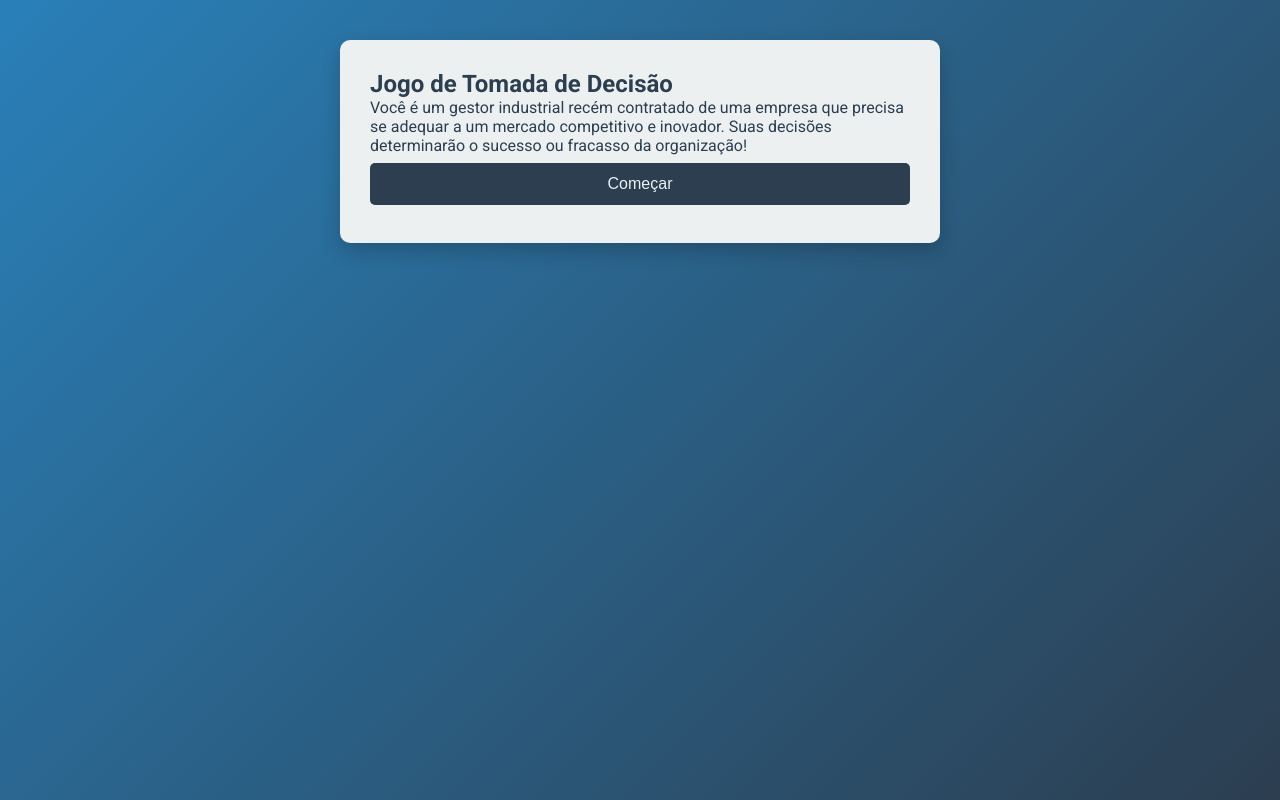
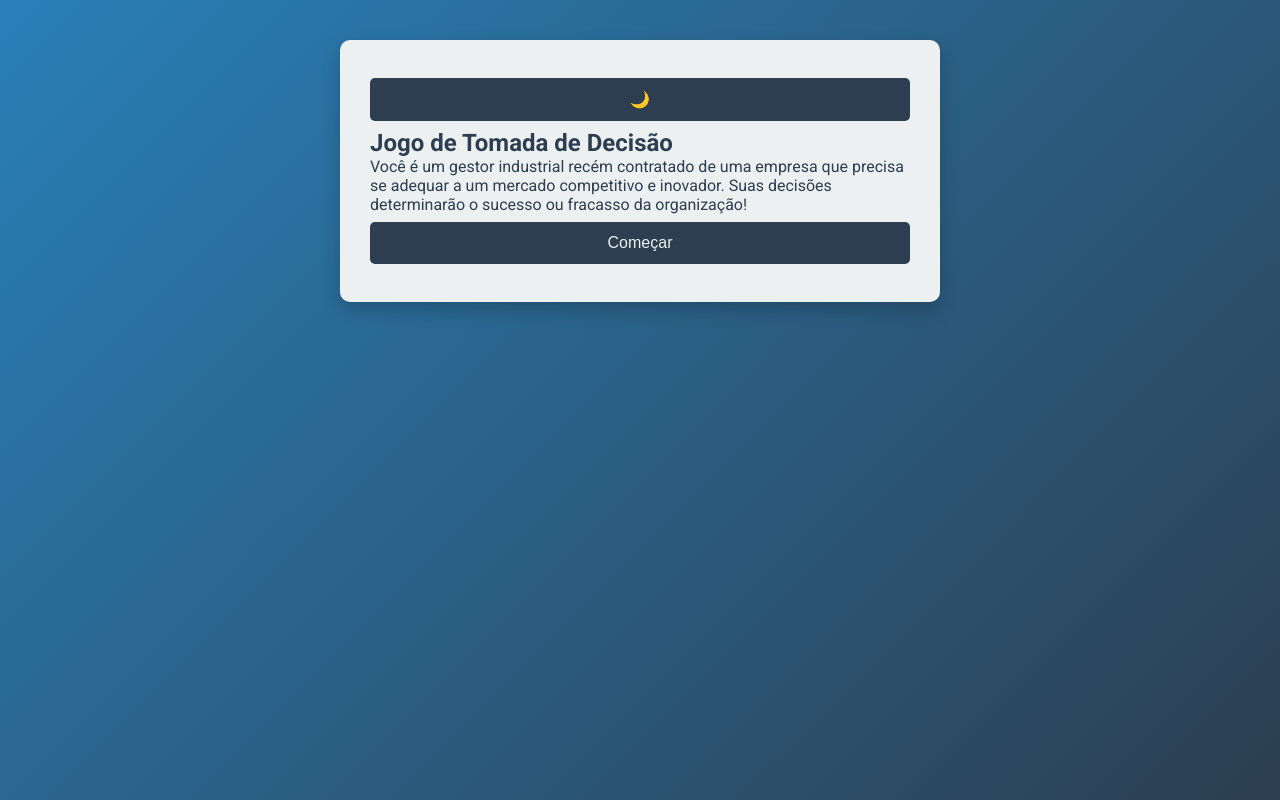
Before and after one commit to ZeNinguem011/Jogo-TCC, a website with bundled scripts: page index.html in a window 1280 px wide. Built offline with nearby package versions, Linux system fonts and the light colour scheme; files whose address does not match are found by name.

Commit message:
Update index.html

```diff
--- a/index.html
+++ b/index.html
@@ -11,20 +11,20 @@
     />
   </head>
   <body>
+    <!-- Barra de progresso da empresa -->
     <div id="company-bar-container" class="hidden">
       <div id="company-bar"></div>
     </div>
 
-    <!-- Tela de Introdução -->
+    <!-- Tela inicial com introdução ao jogo -->
     <div class="container" id="intro">
+      <button id="toggle-theme" class="theme-toggle">🌙</button>
       <h2>Jogo de Tomada de Decisão</h2>
-      <p>
-        Você é um gestor industrial recém contratado de uma empresa que precisa se adequar a um mercado competitivo e inovador. Suas decisões determinarão o sucesso ou fracasso da organização!
-      </p>
+      <p>Você é um gestor industrial recém contratado de uma empresa que precisa se adequar a um mercado competitivo e inovador. Suas decisões determinarão o sucesso ou fracasso da organização!</p>
       <button id="btnIniciar">Começar</button>
     </div>
 
-    <!-- Tela de Seleção de Personagem -->
+    <!-- Tela de seleção de personagem -->
     <div class="container hidden" id="personagem">
       <h2>Escolha seu Personagem</h2>
       <div class="personagem-grid">
@@ -44,14 +44,14 @@
       <button id="btnConfirmarPersonagem">Confirmar</button>
     </div>
 
-    <!-- Tela de Inserção de Nome -->
+    <!-- Tela para inserção do nome do jogador -->
     <div class="container hidden" id="nome">
       <h2>Como devemos te chamar?</h2>
       <input type="text" id="inputNome" placeholder="Digite seu nome" maxlength="20">
       <button id="btnConfirmarNome">Começar Jogo</button>
     </div>
 
-    <!-- Telas Existentes (Quiz, Explicação, Resultado) -->
+    <!-- Tela principal do quiz com perguntas e opções -->
     <div class="container hidden" id="quiz">
       <p id="cenario"></p>
       <h3 id="pergunta"></h3>
@@ -59,12 +59,14 @@
       <div id="opcoes"></div>
     </div>
 
+    <!-- Tela de explicação com feedback das respostas -->
     <div class="container hidden" id="explicacao">
       <h3>Explicação Detalhada</h3>
       <p id="explicacaoTexto"></p>
       <button id="btnContinuar">Próxima Pergunta</button>
     </div>
 
+    <!-- Tela final com resultados e opção de reiniciar -->
     <div class="container hidden" id="resultado">
       <h2>Resultado</h2>
       <p id="mensagem"></p>
@@ -73,6 +75,7 @@
       <button id="btnReiniciar">Jogar Novamente</button>
     </div>
 
+    <!-- Script principal do jogo -->
     <script type="module" src="script.js"></script>
   </body>
 </html>
```
